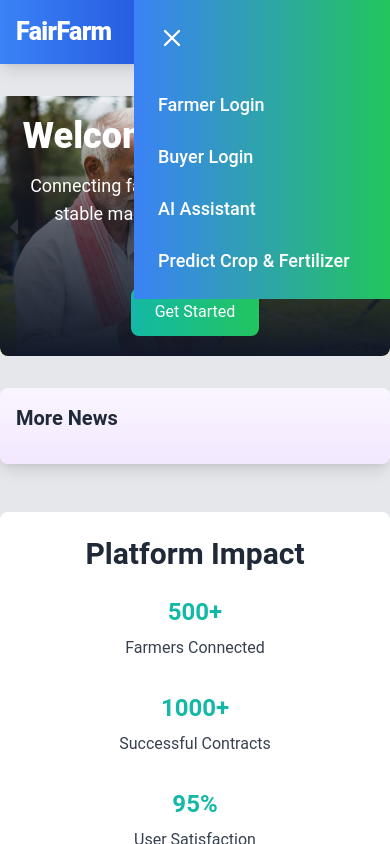
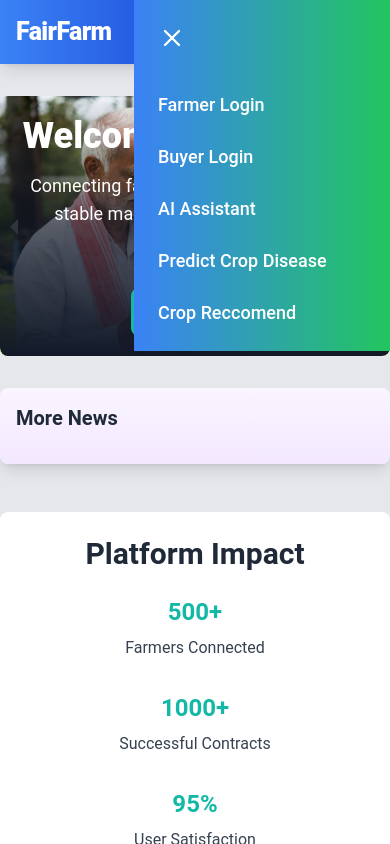
Before and after one commit to sreeramsmfai/Fairfarm, a Next.js app: page / in a window 390 px wide. Both pictures are taken after a click on the button 360 px from the left and 32 px from the top of the page. Shown: the top 844 px of the page. Built offline with nearby package versions, Linux system fonts and the light colour scheme; no server answers.

Commit message:
Update Header.jsx

```diff
--- a/src/components/Header.jsx
+++ b/src/components/Header.jsx
@@ -236,7 +236,7 @@
               }
               <li>
       <a
-        href="http://localhost:5173/"
+        href="https://crop-recomm.streamlit.app/"
         target="_blank"
         rel="noopener noreferrer"
         className="flex items-center hover:text-yellow-300 hover:underline hover:scale-105 transition-all duration-300 ease-in-out gap-2"
@@ -246,12 +246,22 @@
     </li>
     <li>
       <a
-        href="http://localhost:5173/"
+        href="https://agrisens-crop-disease-pred.streamlit.app/"
         target="_blank"
         rel="noopener noreferrer"
         className="flex items-center hover:text-yellow-300 hover:underline hover:scale-105 transition-all duration-300 ease-in-out gap-2"
       >
-        Predict Crop & Fertilizer
+        Predict Crop Disease
+      </a>
+    </li>
+    <li>
+      <a
+        href="https://crop-recomm.streamlit.app/"
+        target="_blank"
+        rel="noopener noreferrer"
+        className="flex items-center hover:text-yellow-300 hover:underline hover:scale-105 transition-all duration-300 ease-in-out gap-2"
+      >
+        Crop Reccomend
       </a>
     </li>
             </ul>
```
